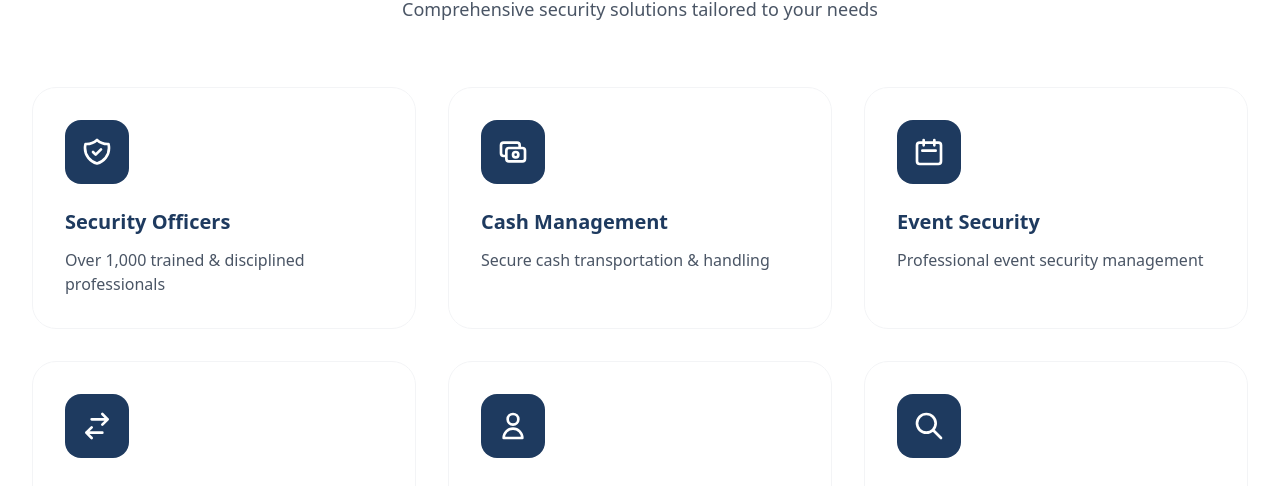
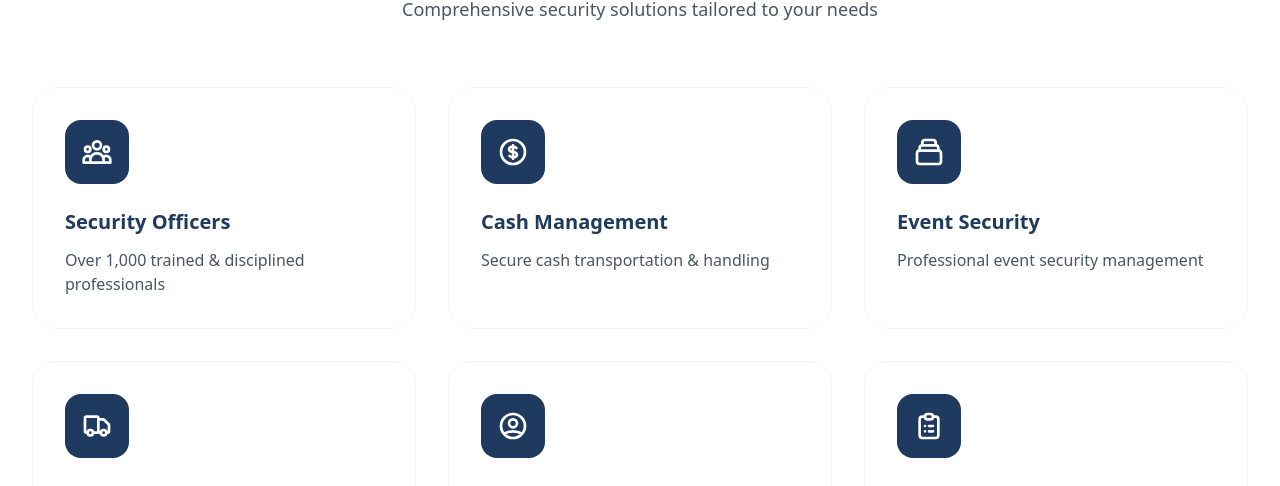
Before and after one commit to amaannn7/oracle-security, a Next.js app: page / in a window 1280 px wide. Shown: the part 3356-3842 px from the top of the page. Built offline with nearby package versions, Linux system fonts and the light colour scheme.

Commit message:
added some changes

```diff
--- a/app/page.tsx
+++ b/app/page.tsx
@@ -351,7 +351,7 @@ export default function Home() {
               {
                 icon: (
                   <svg className="w-8 h-8" fill="none" stroke="currentColor" viewBox="0 0 24 24">
-                    <path strokeLinecap="round" strokeLinejoin="round" strokeWidth={2} d="M9 12l2 2 4-4m5.618-4.016A11.955 11.955 0 0112 2.944a11.955 11.955 0 01-8.618 3.04A12.02 12.02 0 003 9c0 5.591 3.824 10.29 9 11.622 5.176-1.332 9-6.03 9-11.622 0-1.042-.133-2.052-.382-3.016z" />
+                    <path strokeLinecap="round" strokeLinejoin="round" strokeWidth={2} d="M17 20h5v-2a3 3 0 00-5.356-1.857M17 20H7m10 0v-2c0-.656-.126-1.283-.356-1.857M7 20H2v-2a3 3 0 015.356-1.857M7 20v-2c0-.656.126-1.283.356-1.857m0 0a5.002 5.002 0 019.288 0M15 7a3 3 0 11-6 0 3 3 0 016 0zm6 3a2 2 0 11-4 0 2 2 0 014 0zM7 10a2 2 0 11-4 0 2 2 0 014 0z" />
                   </svg>
                 ),
                 title: "Security Officers",
@@ -361,7 +361,7 @@ export default function Home() {
               {
                 icon: (
                   <svg className="w-8 h-8" fill="none" stroke="currentColor" viewBox="0 0 24 24">
-                    <path strokeLinecap="round" strokeLinejoin="round" strokeWidth={2} d="M17 9V7a2 2 0 00-2-2H5a2 2 0 00-2 2v6a2 2 0 002 2h2m2 4h10a2 2 0 002-2v-6a2 2 0 00-2-2H9a2 2 0 00-2 2v6a2 2 0 002 2zm7-5a2 2 0 11-4 0 2 2 0 014 0z" />
+                    <path strokeLinecap="round" strokeLinejoin="round" strokeWidth={2} d="M12 8c-1.657 0-3 .895-3 2s1.343 2 3 2 3 .895 3 2-1.343 2-3 2m0-8c1.11 0 2.08.402 2.599 1M12 8V7m0 1v8m0 0v1m0-1c-1.11 0-2.08-.402-2.599-1M21 12a9 9 0 11-18 0 9 9 0 0118 0z" />
                   </svg>
                 ),
                 title: "Cash Management",
@@ -371,7 +371,7 @@ export default function Home() {
               {
                 icon: (
                   <svg className="w-8 h-8" fill="none" stroke="currentColor" viewBox="0 0 24 24">
-                    <path strokeLinecap="round" strokeLinejoin="round" strokeWidth={2} d="M8 7V3m8 4V3m-9 8h10M5 21h14a2 2 0 002-2V7a2 2 0 00-2-2H5a2 2 0 00-2 2v12a2 2 0 002 2z" />
+                    <path strokeLinecap="round" strokeLinejoin="round" strokeWidth={2} d="M19 11H5m14 0a2 2 0 012 2v6a2 2 0 01-2 2H5a2 2 0 01-2-2v-6a2 2 0 012-2m14 0V9a2 2 0 00-2-2M5 11V9a2 2 0 012-2m0 0V5a2 2 0 012-2h6a2 2 0 012 2v2M7 7h10" />
                   </svg>
                 ),
                 title: "Event Security",
@@ -381,7 +381,7 @@ export default function Home() {
               {
                 icon: (
                   <svg className="w-8 h-8" fill="none" stroke="currentColor" viewBox="0 0 24 24">
-                    <path strokeLinecap="round" strokeLinejoin="round" strokeWidth={2} d="M8 7h12m0 0l-4-4m4 4l-4 4m0 6H4m0 0l4 4m-4-4l4-4" />
+                    <path strokeLinecap="round" strokeLinejoin="round" strokeWidth={2} d="M13 16V6a1 1 0 00-1-1H4a1 1 0 00-1 1v10a1 1 0 001 1h1m8-1a1 1 0 01-1 1H9m4-1V8a1 1 0 011-1h2.586a1 1 0 01.707.293l3.414 3.414a1 1 0 01.293.707V16a1 1 0 01-1 1h-1m-6-1a1 1 0 001 1h1M5 17a2 2 0 104 0m-4 0a2 2 0 114 0m6 0a2 2 0 104 0m-4 0a2 2 0 114 0" />
                   </svg>
                 ),
                 title: "Escort Services",
@@ -391,7 +391,7 @@ export default function Home() {
               {
                 icon: (
                   <svg className="w-8 h-8" fill="none" stroke="currentColor" viewBox="0 0 24 24">
-                    <path strokeLinecap="round" strokeLinejoin="round" strokeWidth={2} d="M16 7a4 4 0 11-8 0 4 4 0 018 0zM12 14a7 7 0 00-7 7h14a7 7 0 00-7-7z" />
+                    <path strokeLinecap="round" strokeLinejoin="round" strokeWidth={2} d="M5.121 17.804A13.937 13.937 0 0112 16c2.5 0 4.847.655 6.879 1.804M15 10a3 3 0 11-6 0 3 3 0 016 0zm6 2a9 9 0 11-18 0 9 9 0 0118 0z" />
                   </svg>
                 ),
                 title: "VIP Protection",
@@ -401,7 +401,7 @@ export default function Home() {
               {
                 icon: (
                   <svg className="w-8 h-8" fill="none" stroke="currentColor" viewBox="0 0 24 24">
-                    <path strokeLinecap="round" strokeLinejoin="round" strokeWidth={2} d="M21 21l-6-6m2-5a7 7 0 11-14 0 7 7 0 0114 0z" />
+                    <path strokeLinecap="round" strokeLinejoin="round" strokeWidth={2} d="M9 5H7a2 2 0 00-2 2v12a2 2 0 002 2h10a2 2 0 002-2V7a2 2 0 00-2-2h-2M9 5a2 2 0 002 2h2a2 2 0 002-2M9 5a2 2 0 012-2h2a2 2 0 012 2m-3 7h3m-3 4h3m-6-4h.01M9 16h.01" />
                   </svg>
                 ),
                 title: "Private Investigations",
```
